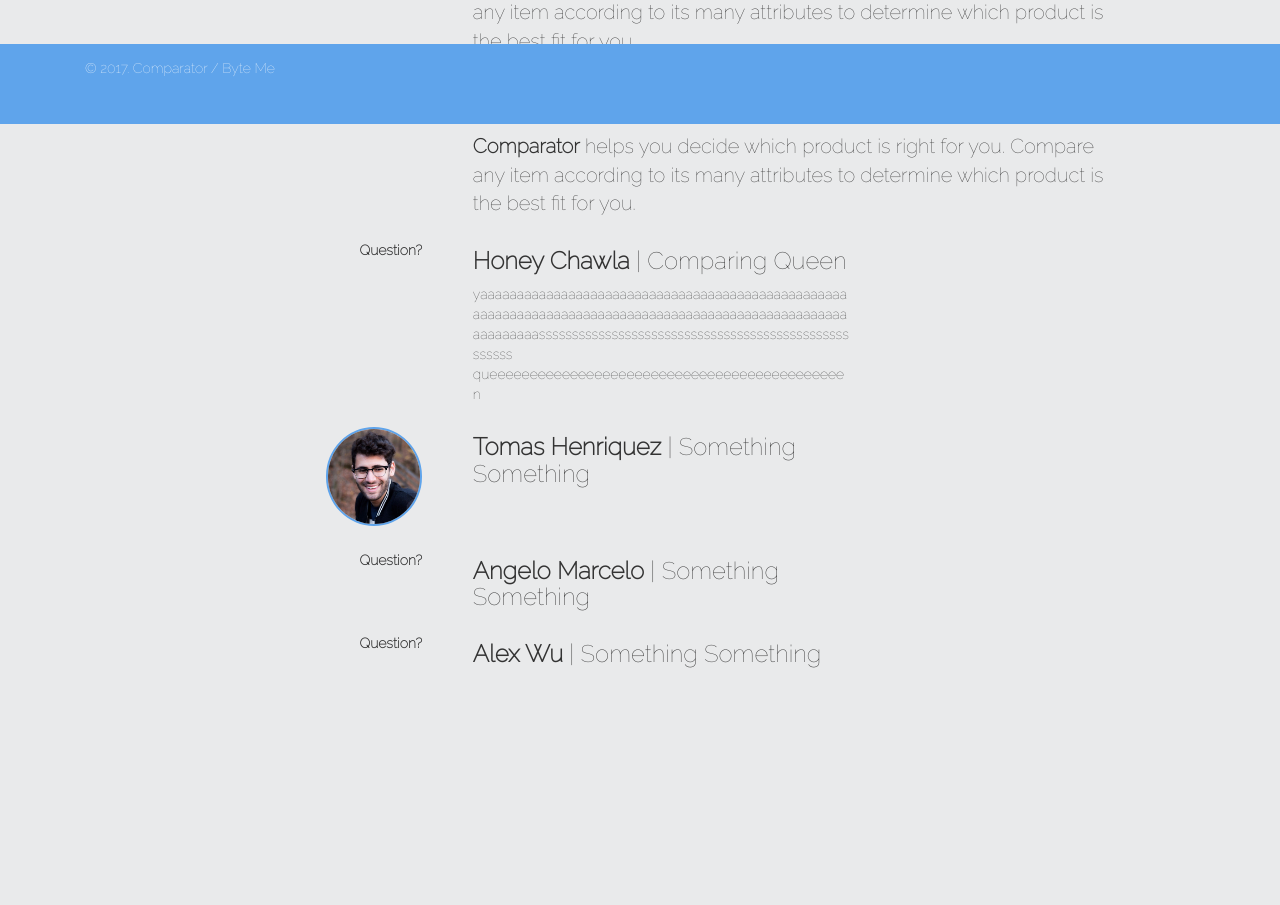
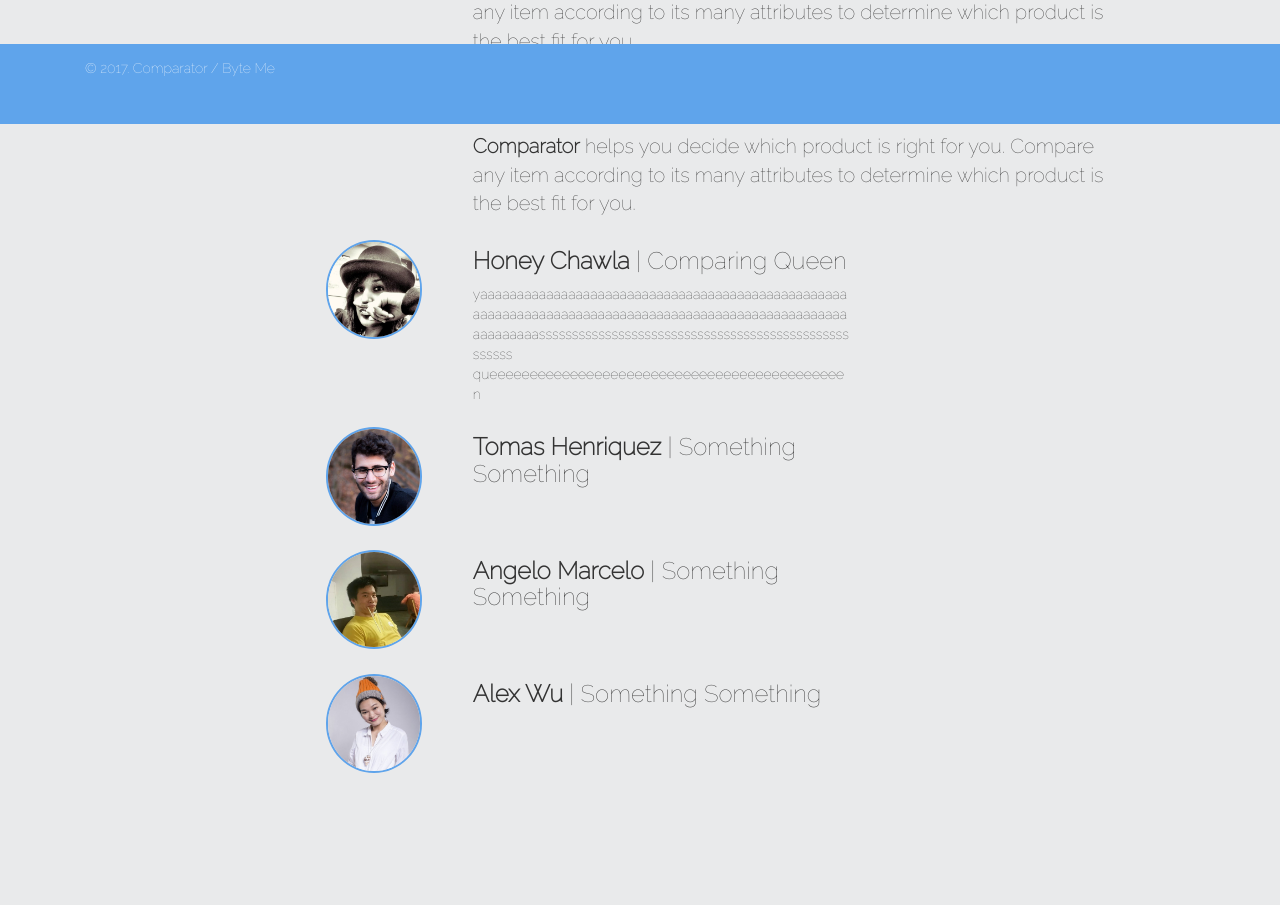
Before and after one commit to Angblah/Comparator, a Flask app: page /about in a window 1280 px wide. Shown: the part 676-1581 px from the top of the page. Before the commit the page ends 1344 px from the top, so only its background shows below. Run offline with Flask 2, Linux system fonts and the light colour scheme; style sheets or scripts are compiled from the project's sources; parts of the project's set-up code (start-up, migrations or seed data) failed here and were passed over; some libraries are stand-ins or nearby versions.

Commit message:
We are demoing the about page

```diff
--- a/project/static/css/about.less
+++ b/project/static/css/about.less
@@ -38,6 +38,7 @@ div.row {
 
 div.row img {
     width: 25%;
+    height: 25%;
     border: 2px solid @primary-col;
     border-radius: 100%;
 }
--- a/project/templates/about.html
+++ b/project/templates/about.html
@@ -40,7 +40,7 @@
     </div>
     <div class="row">
         <div class="col-sm-4">
-            <strong>Question?</strong>
+            <img src="/static/img/honey.jpg">
         </div>
         <div class="col-sm-5">
             <h3><strong>Honey Chawla</strong> | Comparing Queen</h3>
@@ -57,7 +57,7 @@
     </div>
     <div class="row">
         <div class="col-sm-4">
-            <strong>Question?</strong>
+            <img src="/static/img/angelo.jpg">
         </div>
         <div class="col-sm-5">
             <h3><strong>Angelo Marcelo</strong> | Something Something</h3>
@@ -65,7 +65,7 @@
     </div>
     <div class="row">
         <div class="col-sm-4">
-            <strong>Question?</strong>
+            <img src="/static/img/alex.jpg">
         </div>
         <div class="col-sm-5">
             <h3><strong>Alex Wu</strong> | Something Something</h3>
```
Also changed, not shown: project/static/img/alex.jpg (added), project/static/img/alex.png (added), project/static/img/angelo.jpg (added), project/static/img/honey.jpg (added).
